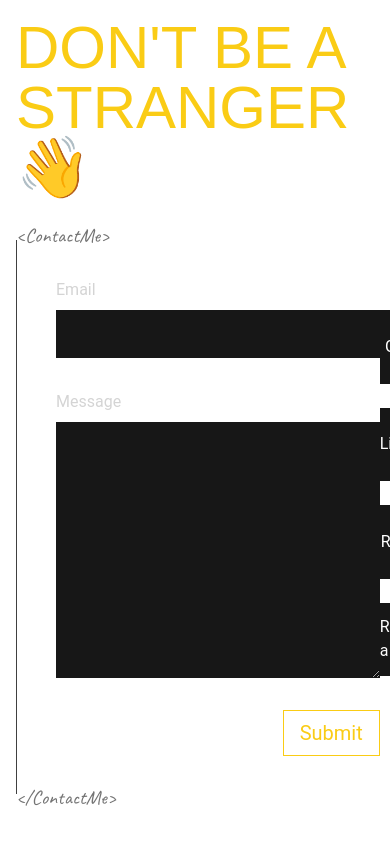
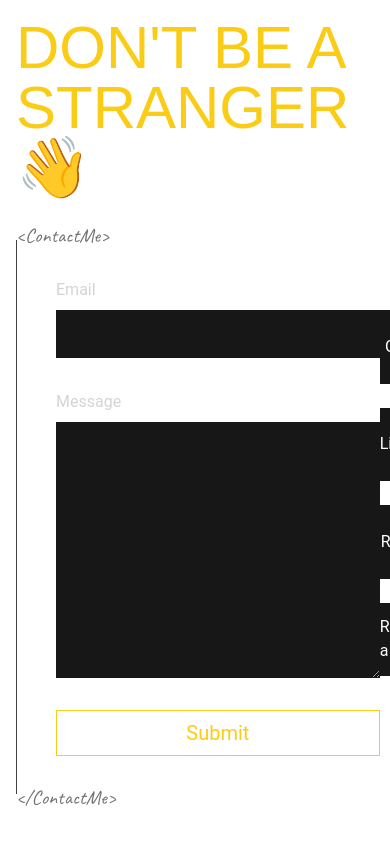
Before and after one commit to WeichenTie/11-Portfolio-v2, a SvelteKit app: page / in a window 390 px wide. Shown: the part 10326-11170 px from the top of the page. Built offline with nearby package versions, Linux system fonts and the light colour scheme; no server answers; a web font is replaced by a local one.

Commit message:
made submit button extend to 100% of container

```diff
--- a/src/routes/+page.svelte
+++ b/src/routes/+page.svelte
@@ -362,7 +362,7 @@
           </div>
 
           <button
-            class="ml-auto block border border-yellow-400 px-4 py-2 text-xl text-yellow-400"
+            class="ml-auto block border border-yellow-400 px-4 py-2 text-xl text-yellow-400 lg:w-full"
             type="submit"
             >Submit
           </button>
```
